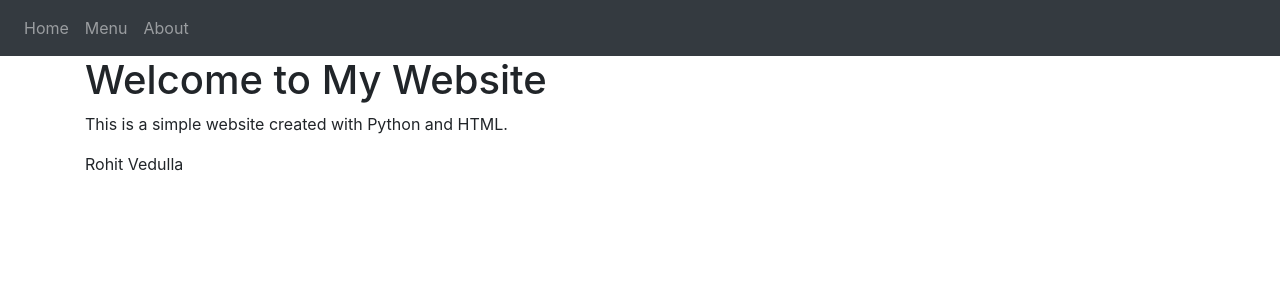
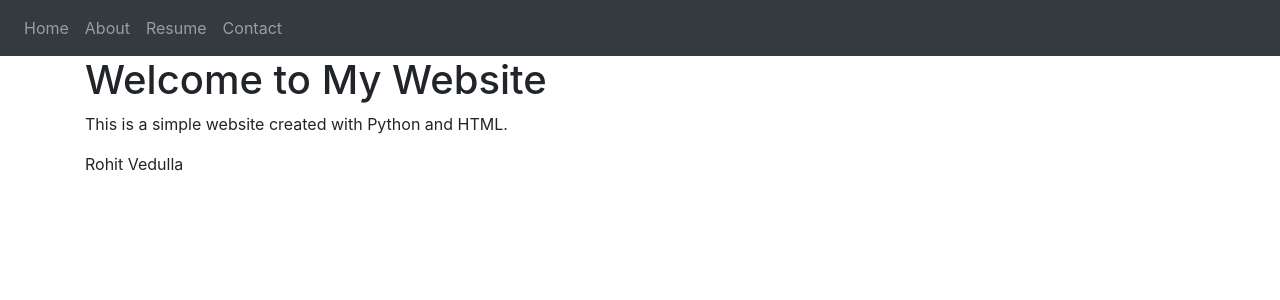
Before and after one commit to Rvedulla/rosite, a Flask app: page / in a window 1280 px wide. Shown: the top 300 px of the page. Run offline with Flask 3, Linux system fonts and the light colour scheme; some libraries are stand-ins or nearby versions.

Commit message:
Completed resume tab / app.py can be removed

```diff
--- a/my_website/templates/base.html
+++ b/my_website/templates/base.html
@@ -30,8 +30,9 @@
       <div class="collapse navbar-collapse" id="navbar">
         <div class="navbar-nav">
           <a class="nav-item nav-link" id="home" href="/">Home</a>
-          <a class="nav-item nav-link" id="menu" href="/menu">Menu</a>
           <a class="nav-item nav-link" id="about" href="/about">About</a>
+          <a class="nav-item nav-link" id="resume" href="/resume">Resume</a>
+          <a class="nav-item nav-link" id="contact" href="/contact">Contact</a>
         </div>
       </div>
     </nav>
--- a/my_website/views.py
+++ b/my_website/views.py
@@ -6,10 +6,15 @@ views = Blueprint('views', __name__)
 def home():
     return render_template('home.html')
 
-@views.route('/menu', methods=['GET', 'POST'])
-def menu():
-    return render_template('menu.html')
 
 @views.route('/about')
-def index():
+def about():
     return render_template('about.html')
+
+@views.route('/contact', methods=['GET', 'POST'])
+def contact():
+    return render_template('contact.html')
+
+@views.route('/resume')
+def resume():
+    return render_template('resume.html')
```
Also changed, not shown: my_website/app.py (+8 -8 lines), my_website/templates/contact.html (added, +9 -0 lines), my_website/templates/resume.html (added, +16 -0 lines), 1 other file.
